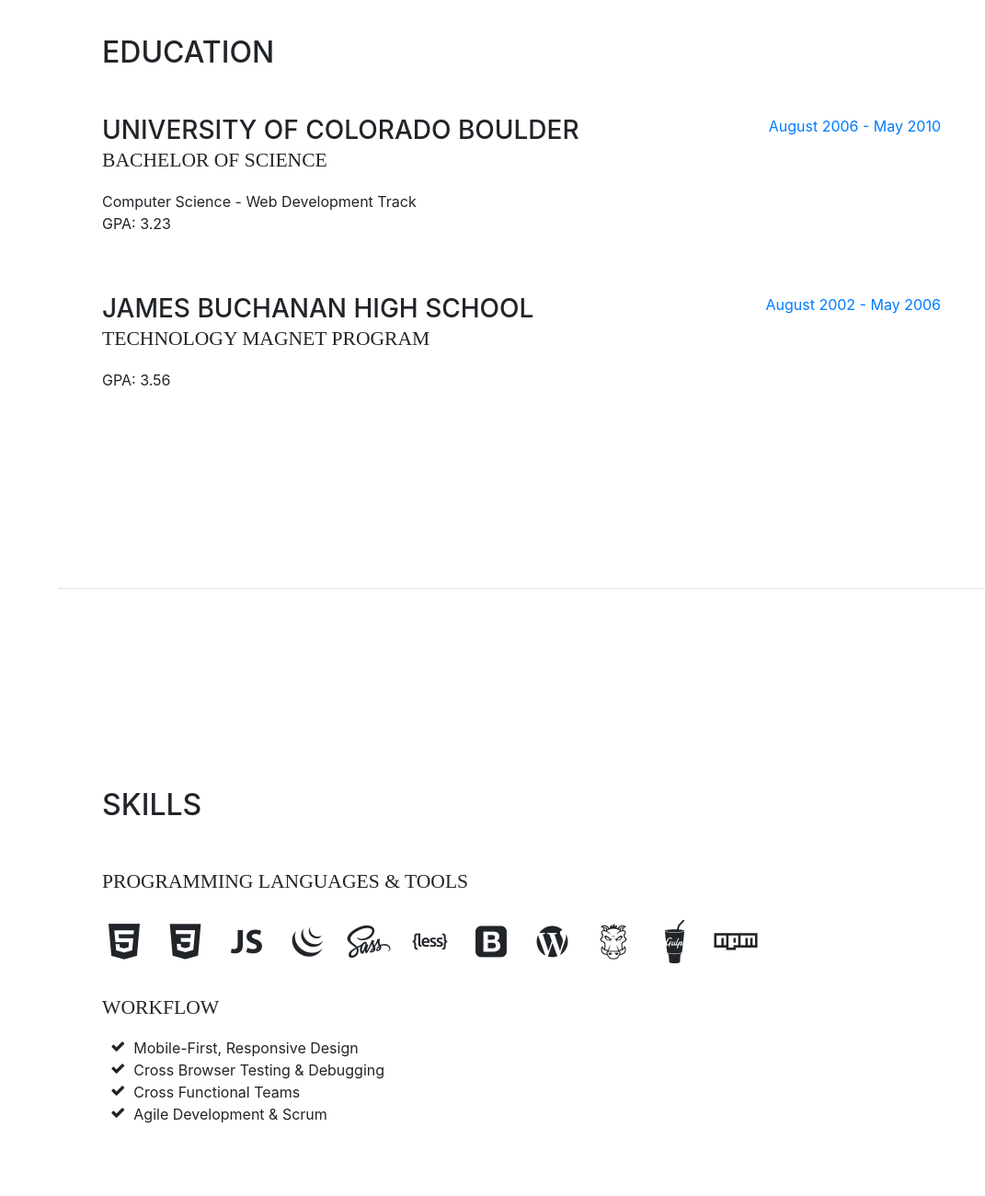
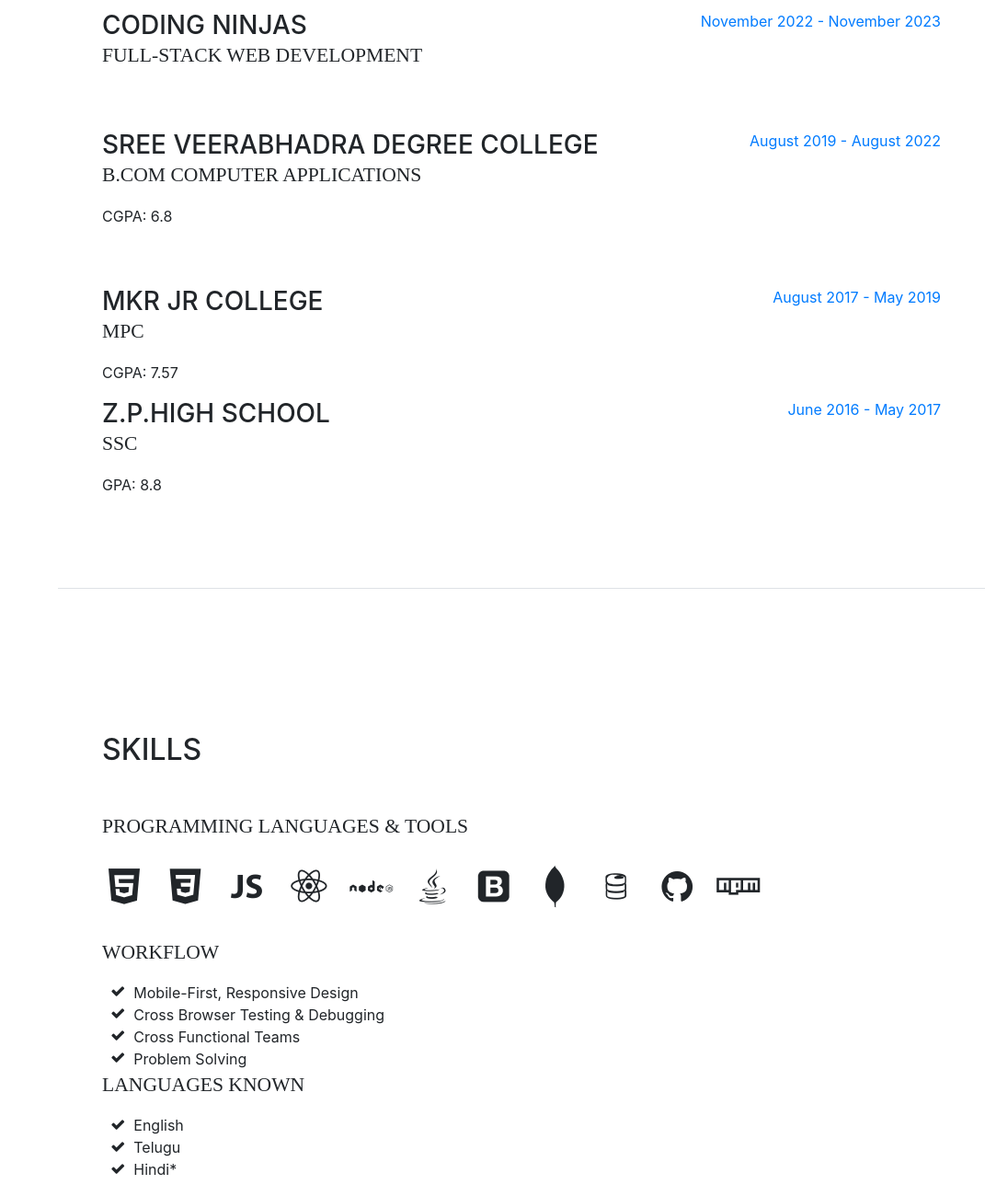
Before and after one commit to CheemaMahesh/Portfolio, a website with bundled scripts: page index.html in a window 1280 px wide. Shown: the part 960-2260 px from the top of the page at 92% size, without its empty margins (209-1280 px from the left). Built offline with nearby package versions, Linux system fonts and the light colour scheme; a web font is replaced by a local one.

Commit message:
PORTFOLIO 2.0

```diff
--- a/css/resume.css
+++ b/css/resume.css
@@ -40,14 +40,14 @@
 .list-social-icons a {
   color: #495057; }
   .list-social-icons a:hover {
-    color: #BD5D38; }
+    color: blue; }
   .list-social-icons a .fa-lg {
     font-size: 1.75rem; }
 
 .list-icons {
   font-size: 3rem; }
   .list-icons .list-inline-item i:hover {
-    color: #BD5D38; }
+    color:blue; }
 
 #sideNav .navbar-nav .nav-item .nav-link {
   font-weight: 600;
--- a/index.html
+++ b/index.html
@@ -82,10 +82,10 @@
               </a>
             </li>
             <li class="list-inline-item">
-              <a href="#">
+              <a href="https://www.instagram.com/maheshc1001/">
                 <span class="fa-stack fa-lg">
                   <i class="fa fa-circle fa-stack-2x"></i>
-                  <i class="fa fa-twitter fa-stack-1x fa-inverse"></i>
+                  <i class="fa fa-instagram fa-stack-1x fa-inverse"></i>
                 </span>
               </a>
             </li>
@@ -117,24 +117,47 @@
 
           <div class="resume-item d-flex flex-column flex-md-row mb-5">
             <div class="resume-content mr-auto">
-              <h3 class="mb-0">University of Colorado Boulder</h3>
-              <div class="subheading mb-3">Bachelor of Science</div>
-              <div>Computer Science - Web Development Track</div>
-              <p>GPA: 3.23</p>
+              <h3 class="mb-0">Coding Ninjas</h3>
+              <div class="subheading mb-3">Full-Stack Web Development</div>
+              <!-- <div>Computer Science - Web Development Track</div> -->
+
             </div>
             <div class="resume-date text-md-right">
-              <span class="text-primary">August 2006 - May 2010</span>
+              <span class="text-primary">November 2022 - November 2023</span>
+            </div>
+          </div>
+
+          <div class="resume-item d-flex flex-column flex-md-row mb-5">
+            <div class="resume-content mr-auto">
+              <h3 class="mb-0">Sree Veerabhadra Degree College</h3>
+              <div class="subheading mb-3">B.Com Computer Applications</div>
+              <!-- <div>Computer Science - Web Development Track</div> -->
+              <p>CGPA: 6.8</p>
+            </div>
+            <div class="resume-date text-md-right">
+              <span class="text-primary">August 2019 - August 2022</span>
             </div>
           </div>
 
           <div class="resume-item d-flex flex-column flex-md-row">
             <div class="resume-content mr-auto">
-              <h3 class="mb-0">James Buchanan High School</h3>
-              <div class="subheading mb-3">Technology Magnet Program</div>
-              <p>GPA: 3.56</p>
+              <h3 class="mb-0">MKR Jr college</h3>
+              <div class="subheading mb-3">MPC</div>
+              <p>CGPA: 7.57</p>
             </div>
             <div class="resume-date text-md-right">
-              <span class="text-primary">August 2002 - May 2006</span>
+              <span class="text-primary">August 2017 - May 2019</span>
+            </div>
+          </div>
+
+          <div class="resume-item d-flex flex-column flex-md-row">
+            <div class="resume-content mr-auto">
+              <h3 class="mb-0">Z.P.High School</h3>
+              <div class="subheading mb-3">SSC</div>
+              <p>GPA: 8.8</p>
+            </div>
+            <div class="resume-date text-md-right">
+              <span class="text-primary">June 2016 - May 2017</span>
             </div>
           </div>
 
@@ -157,25 +180,25 @@
               <i class="devicons devicons-javascript"></i>
             </li>
             <li class="list-inline-item">
-              <i class="devicons devicons-jquery"></i>
+              <i class="devicons devicons-react"></i>
             </li>
             <li class="list-inline-item">
-              <i class="devicons devicons-sass"></i>
+              <i class="devicons devicons-nodejs"></i>
             </li>
             <li class="list-inline-item">
-              <i class="devicons devicons-less"></i>
+              <i class="devicons devicons-java"></i>
             </li>
             <li class="list-inline-item">
               <i class="devicons devicons-bootstrap"></i>
             </li>
             <li class="list-inline-item">
-              <i class="devicons devicons-wordpress"></i>
+              <i class="devicons devicons-mongodb"></i>
             </li>
             <li class="list-inline-item">
-              <i class="devicons devicons-grunt"></i>
+              <i class="devicons devicons-firebase"></i>
             </li>
             <li class="list-inline-item">
-              <i class="devicons devicons-gulp"></i>
+              <i class="devicons devicons-github_badge"></i>
             </li>
             <li class="list-inline-item">
               <i class="devicons devicons-npm"></i>
@@ -195,7 +218,21 @@
               Cross Functional Teams</li>
             <li>
               <i class="fa-li fa fa-check"></i>
-              Agile Development &amp; Scrum</li>
+              Problem Solving</li>
+          </ul>
+          <div class="subheading mb-3">Languages Known</div>
+          <ul class="fa-ul mb-0">
+            <li>
+              <i class="fa-li fa fa-check"></i>
+              English</li>
+            <li>
+              <i class="fa-li fa fa-check"></i>
+              Telugu</li>
+            <li>
+              <i class="fa-li fa fa-check"></i>
+              Hindi*</li>
+            <li>
+
           </ul>
         </div>
       </section>
@@ -203,8 +240,8 @@
       <section class="resume-section p-3 p-lg-5 d-flex flex-column" id="interests">
         <div class="my-auto">
           <h2 class="mb-5">Interests</h2>
-          <p>Apart from being a web developer, I enjoy most of my time being outdoors. In the winter, I am an avid skiier and novice ice climber. During the warmer months here in Colorado, I enjoy mountain biking, free climbing, and kayaking.</p>
-          <p class="mb-0">When forced indoors, I follow a number of sci-fi and fantasy genre movies and television shows, I am an aspiring chef, and I spend a large amount of my free time exploring the latest technolgy advancements in the front-end web development world.</p>
+          <p>Apart from being a web developer, I enjoy most of my time being outdoors. In general I love to play Cricket and Volleyball</p>
+          <p class="mb-0">When forced indoors, I follow a number of sci-fi and fantasy genre movies and television shows, I am an aspiring chef, and I spend a large amount of my free time exploring the latest technolgy advancements in the web development world.</p>
         </div>
       </section>
 
@@ -214,31 +251,27 @@
           <ul class="fa-ul mb-0">
             <li>
               <i class="fa-li fa fa-trophy text-warning"></i>
-              Google Analytics Certified Developer</li>
+             <a href="https://certificate.codingninjas.com/view/50c63653ca217523"> Career Camp | Introduction to JAVA | Certificate of excellence</a></li>
             <li>
               <i class="fa-li fa fa-trophy text-warning"></i>
-              Mobile Web Specialist - Google Certification</li>
+              <a href="https://certificate.codingninjas.com/view/ed6b40222d82a242">Career Camp | Data Structures in JAVA | Certificate of excellence</a></li>
             <li>
               <i class="fa-li fa fa-trophy text-warning"></i>
-              1<sup>st</sup>
-              Place - University of Colorado Boulder - Emerging Tech Competition 2009</li>
+
+              <a href="https://certificate.codingninjas.com/view/97791315f71e946a">Career Camp | Front End | Full Stack Web Development | Certificate of completion</a></li>
             <li>
               <i class="fa-li fa fa-trophy text-warning"></i>
-              1<sup>st</sup>
-              Place - University of Colorado Boulder - Adobe Creative Jam 2008 (UI Design Category)</li>
+              <a href="https://certificate.codingninjas.com/view/900b6ec25f17a707">Career Camp | Back End | Full Stack Web Development in Node.js | Certificate of excellence</a></li>
             <li>
               <i class="fa-li fa fa-trophy text-warning"></i>
-              2<sup>nd</sup>
-              Place - University of Colorado Boulder - Emerging Tech Competition 2008</li>
+              <a href="">Career Camp | React | Certificate of excellence</a></li>
             <li>
-            <li>
-              <i class="fa-li fa fa-trophy text-warning"></i>
-              1<sup>st</sup>
-              Place - James Buchanan High School - Hackathon 2006</li>
-            <li>
-              <i class="fa-li fa fa-trophy text-warning"></i>
-              3<sup>rd</sup>
-              Place - James Buchanan High School - Hackathon 2005</li>
+
+              <li>
+                <i class="fa-li fa fa-trophy text-warning"></i>
+                <a href="https://www.ratatype.com/u4150798/certificate/en_dv/">Typing Certificate | Ratatype</a></li>
+              <li>
+
           </ul>
         </div>
       </section>
```
